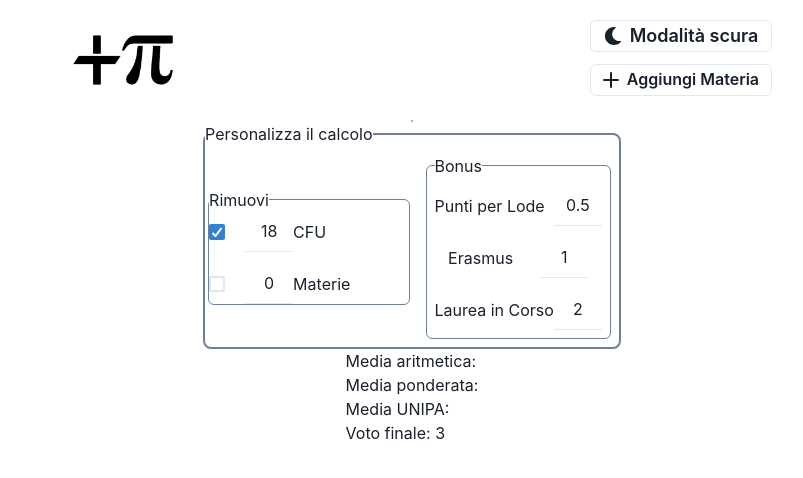
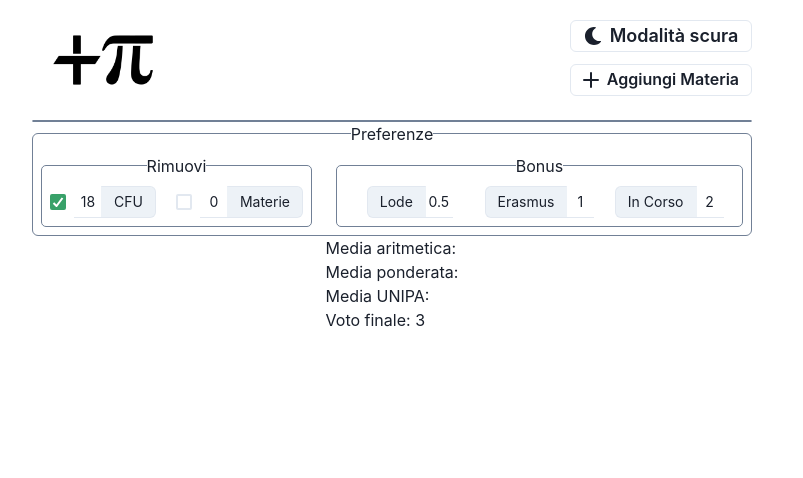
Before and after one commit to ExalFabu/TPTP, a React (Create React App) app: page / in a window 1280 px wide. Shown: the top 478 px of the page, without its empty margins (248-1051 px from the left). Built offline with nearby package versions, Linux system fonts and the light colour scheme.

Commit message:
Prettified overall look

```diff
--- a/src/App.js
+++ b/src/App.js
@@ -2,17 +2,16 @@ import React, { useState } from 'react';
 import {
   ChakraProvider,
   theme,
-  Container,
   Center,
   SimpleGrid,
-  GridItem,
+  Flex,
 } from '@chakra-ui/react';
 import { LectureType } from './components/Lecture';
 import LectureTable from './components/LectureTable';
 import Average from './components/Average';
 import Header from './components/Header';
 import PreferencesTab from './components/PreferencesTab';
-import { exactWidth } from './theme'
+import { exactWidth } from './theme';
 
 const checkUrlParams = urlLocation => {
   if (
@@ -47,6 +46,8 @@ const checkUrlParams = urlLocation => {
 // 1. URL Parameters
 // 2. LocalStorage
 // 3. None
+
+/** @type {import('./model/LectureType').Lecture[]} */
 const defaultLectures =
   checkUrlParams(window.location) ||
   JSON.parse(localStorage.getItem('lectures')) ||
@@ -69,11 +70,17 @@ function App() {
   let [lectures, setLecturesState] = useState(defaultLectures);
   let [options, setOptionsState] = useState(defaultOptions);
   // Funzione wrapper a setLecturesState così da salvare anche in LocalStorage ogni volta.
+  /**
+   * @param {import('./model/LectureType').Lecture[]} l - Lecture list
+   */
   const setLectures = l => {
     setLecturesState(l);
     localStorage.setItem('lectures', JSON.stringify(l));
   };
 
+  /**
+   * @param {import('./model/PreferencesType').Preferences} o
+   */
   const setOptions = o => {
     setOptionsState(o);
     localStorage.setItem('options', JSON.stringify(o));
@@ -81,7 +88,7 @@ function App() {
 
   return (
     <ChakraProvider theme={theme}>
-      <Center>
+      <Flex justifyContent="center">
       <SimpleGrid
         templateColumns={{
           base: '1fr',
@@ -90,32 +97,38 @@ function App() {
           base: `
                   "Header"
                   "LectureTable"
-                  "OptionsTab"
+                  "PreferencesTab"
                   "Average"
                   `,
         }}
         w={exactWidth}
         justifyItems="center"
         alignItems="center"
-          px={5}
+        // px={5}
         alignSelf="center"
       >
-            <Header gridArea="Header" allLectures={lectures} setLectures={setLectures} />
-          <Container
+        <Header
+          gridArea="Header"
+          allLectures={lectures}
+          setLectures={setLectures}
+          w={exactWidth}
+        />
+        <LectureTable
           gridArea="LectureTable"
           w={exactWidth}
-            alignContent="center"
-          >
-            <LectureTable allLectures={lectures} setLectures={setLectures} />
-          </Container>
-          <Center gridArea="OptionsTab" w={exactWidth}>
-            <PreferencesTab options={options} setOptions={setOptions} />
-          </Center>
+          allLectures={lectures}
+          setLectures={setLectures}
+        />
+        <PreferencesTab
+          gridArea="PreferencesTab"
+          preferences={options}
+          setPreferences={setOptions}
+        />
         <Center gridArea="Average">
           <Average allLectures={lectures} preferences={options} />
         </Center>
       </SimpleGrid>
-      </Center>
+      </Flex>
     </ChakraProvider>
   );
 }
--- a/src/components/Header.js
+++ b/src/components/Header.js
@@ -10,7 +10,7 @@ import { Logo } from './Logo';
 export default function Header({ allLectures, setLectures, ...props}) {
   return (
 
-      <Flex {...props} width="100%" my={5} justifyContent="space-between">
+      <Flex {...props} my={5} justifyContent="space-between">
         <Logo maxH="5em" />
         <SimpleGrid columns={1} gap={2} >
           <ColorModeSwitcher />
--- a/src/components/LectureTable.js
+++ b/src/components/LectureTable.js
@@ -1,10 +1,9 @@
-import { Center, SimpleGrid } from '@chakra-ui/layout';
+import { SimpleGrid } from '@chakra-ui/layout';
 import React from 'react';
 import Lecture from './Lecture';
 
-function LectureTable({ allLectures, setLectures }) {
+function LectureTable({ allLectures, setLectures, ...props}) {
   return (
-    <Center>
       <SimpleGrid
         display="inline-block"
         border="1px"
@@ -13,6 +12,7 @@ function LectureTable({ allLectures, setLectures }) {
         columns={1}
         rowGap={5}
         justifyItems="center"
+        {...props}
       >
         {allLectures.map(el => {
           return (
@@ -25,7 +25,6 @@ function LectureTable({ allLectures, setLectures }) {
           );
         })}
       </SimpleGrid>
-    </Center>
   );
 }
 
--- a/src/components/PreferencesTab.js
+++ b/src/components/PreferencesTab.js
@@ -2,117 +2,72 @@ import { Checkbox } from '@chakra-ui/checkbox';
 import {
   Input,
   InputGroup,
+  InputLeftAddon,
+  InputRightAddon,
 } from '@chakra-ui/input';
-import {
-  Box,
-  Center,
-  GridItem,
-  SimpleGrid,
-} from '@chakra-ui/layout';
+import { Box, SimpleGrid } from '@chakra-ui/layout';
+import { useBreakpointValue } from '@chakra-ui/media-query';
 import React from 'react';
+import { borderColor, exactWidth } from '../theme';
 
-/*
-Rimozione dalla media
-    - [INT] cfu
-    - [INT] n. materie
-
-Valori utilizzati per calcolare il voto finale
-    - Punti per lode: (0,5)
-    - Punti per Erasmus (1)
-    - Punti per laurea In Corso (2)
-    - Punti in base alla media (vedi tabella nel README)
-
-Struttura opzioni
-{
-  "cfu_or_mat": [true|false]
-  "num": [int] (numero di cfu o di materie)
-  "bonus": {
-    "ppl": [int]
-    "erasmus": [int]
-    "incorso": [int]
-  }
-}
-*/
-
-
-/**
- * @param {Object} props
- * @param {import('../model/PreferencesType').Preferences} props.options
- * */
-export default function PreferencesTab({ options: preferences, setOptions }) {
-
-  const handleChange = e => {
-    console.log(e);
-    setOptions({
-      ...preferences,
-      [e.target.name]: e.target.valueAsNumber || e.target.value,
+const RemoveComponent = ({ preferences, setPreferences, ...props }) => {
+  const borderStyle = useBreakpointValue({
+    base: { borderY: '1px' },
+    md: { border: '1px' },
   });
-  };
-
-
+  const legendPosition = useBreakpointValue({
+    base: 'left',
+    md: 'center',
+  });
   return (
-    <Box as="fieldset" border="2px" borderColor="gray.500" borderRadius="lg">
-      <legend>Personalizza il calcolo</legend>
+    <Box
+      {...props}
+      as="fieldset"
+      {...borderStyle}
+      borderColor={borderColor}
+      borderRadius={5}
+      p={2}
+      mx={2}
+      h="min-content"
+    >
+      <legend align={legendPosition}> Rimuovi </legend>
       <SimpleGrid
-        templateColumns="repeat(2, 1fr)"
-        templateAreas={`
-                        "Rimuovi Bonus"
-                    `}
-        ml="3px"
-        gap={2}
-        alignItems="center"
+        templateColumns="1fr 1fr"
+        templateAreas={`"cfus mats"`}
+        columnGap={5}
+        alignContent="center"
+        justifyContent="center"
       >
-        <GridItem gridArea="Rimuovi">
-          <Box
-            as="fieldset"
-            border="1px"
-            borderColor="gray.500"
-            borderRadius="md"
-          >
-            <legend>Rimuovi</legend>
-            <SimpleGrid
-              templateColumns="min-content 1fr"
-              templateAreas={`"radios cfus" "radios mats"`}
-              columnGap={5}
-              rowGap={3}
-              alignItems="center"
-              justifyItems="center"
+        <InputGroup
+          gridArea="cfus"
+          size="sm"
+          justifyContent="center"
+          alignContent="center"
         >
           <Checkbox
-                name="cfu_checkbox"
             isChecked={preferences.removeCFU}
+            aria-label="Rimuovi CFU"
+            colorScheme="green"
             onChange={e => {
               if (e.target.checked === false) return;
-                  setOptions({
+              setPreferences({
                 ...preferences,
                 removeCFU: e.target.checked,
               });
             }}
+            size="md"
+            mr={2}
           />
-              <Checkbox
-                name="cfu_checkbox"
-                isChecked={!preferences.removeCFU}
-                onChange={e => {
-                  if (e.target.checked === false) return;
-                  setOptions({
-                    ...preferences,
-                    removeCFU: false,
-                  });
-                }}
-              />
-              <InputGroup gridArea="cfus" size="sm">
-                <Center>
           <Input
-
-                    w="3em"
+            w="2em"
+            aria-label="CFU da rimuovere"
             id="cfu_val"
-                    name="cfu_value"
             variant="flushed"
             type="number"
             min={0}
             value={preferences.cfu_value}
             onChange={e => {
-                      setOptions({
+              setPreferences({
                 ...preferences,
                 removeCFU: true,
                 cfu_value: e.target.valueAsNumber,
@@ -120,28 +75,49 @@ export default function PreferencesTab({ options: preferences, setOptions }) {
             }}
             textAlign="center"
             onClick={e => {
-                      setOptions({
+              setPreferences({
                 ...preferences,
                 removeCFU: true,
-                      })
+              });
             }}
           />
-
-                  <label for="cfu_val">CFU</label>
-                </Center>
+          <InputRightAddon
+            as="label"
+            for="cfu_val"
+            children="CFU"
+            borderRadius="md"
+          />
         </InputGroup>
-              <InputGroup gridArea="mats" size="sm">
-                <Center>
+        <InputGroup
+          gridArea="mats"
+          size="sm"
+          justifyContent="center"
+          alignContent="center"
+        >
+          <Checkbox
+            isChecked={!preferences.removeCFU}
+            aria-label="Rimuovi Materie"
+            colorScheme="orange"
+            onChange={e => {
+              if (e.target.checked === false) return;
+              setPreferences({
+                ...preferences,
+                removeCFU: false,
+              });
+            }}
+            size="md"
+            mr={2}
+          />
           <Input
-                    w="3em"
-                    id='mat_val'
-                    name="mat_value"
+            w="2em"
+            id="mat_val"
+            aria-label="Materie da rimuovere"
             variant="flushed"
             type="number"
             min={0}
             value={preferences.mat_value}
             onChange={e => {
-                      setOptions({
+              setPreferences({
                 ...preferences,
                 removeCFU: false,
                 mat_value: e.target.valueAsNumber,
@@ -149,90 +125,169 @@ export default function PreferencesTab({ options: preferences, setOptions }) {
             }}
             textAlign="center"
             onClick={e => {
-                      setOptions({
+              setPreferences({
                 ...preferences,
                 removeCFU: false,
-                      })
+              });
             }}
           />
-                  <label for="mat_val">Materie</label>
-                </Center>
+          <InputRightAddon
+            as="label"
+            for="mat_val"
+            borderRadius="md"
+            children="Materie"
+          />
         </InputGroup>
       </SimpleGrid>
     </Box>
-        </GridItem>
-        <GridItem gridArea="Bonus">
+  );
+};
+
+const BonusComponent = ({ preferences, setPreferences, ...props }) => {
+  const borderStyle = useBreakpointValue({
+    base: { borderY: '1px' },
+    md: { border: '1px' },
+  });
+  const legendPosition = useBreakpointValue({
+    base: 'left',
+    md: 'center',
+  });
+  const handleChange = e => {
+    console.log(e);
+    setPreferences({
+      ...preferences,
+      [e.target.name]: e.target.valueAsNumber || 0,
+    });
+  };
+  return (
     <Box
+      {...props}
       as="fieldset"
-            border="1px"
-            borderColor="gray.500"
-            borderRadius="md"
-            m={2}
+      {...borderStyle}
+      borderColor={borderColor}
+      borderRadius={5}
       p={2}
-          >
-            <legend>Bonus</legend>
-            <SimpleGrid rowGap={3}>
-              <GridItem
+      mx={2}
       display="flex"
       justifyContent="space-between"
+      justifyItems="center"
       alignItems="center"
     >
-                <label for="ptlode"> Punti per Lode </label>
+      <legend align={legendPosition}> Bonus </legend>
+      <InputGroup
+        size="sm"
+        display="flex"
+        justifyContent="center"
+        alignItems="center"
+      >
+        <InputLeftAddon as="label" for="ptlode" children="Lode" borderRadius="md"/>
         <Input
           id="ptlode"
           name="ptlode"
           variant="flushed"
           type="number"
-                  w="3em"
+          w="2em"
           step={0.5}
           min={0}
           textAlign="center"
           value={preferences.ptlode}
           onChange={handleChange}
         />
-              </GridItem>
-              <GridItem
+      </InputGroup>
+      <InputGroup
+        size="sm"
         display="flex"
-                justifyContent="space-around"
+        justifyContent="center"
         alignItems="center"
-                w="100%"
       >
-                <Box as="label" for="erasmus"> Erasmus </Box>
+        <InputLeftAddon as="label" for="erasmus" children="Erasmus" borderRadius="md"/>
+
         <Input
           id="erasmus"
           name="erasmus"
           variant="flushed"
           type="number"
-                  w="3em"
+          w="2em"
           step={0.5}
           min={0}
           textAlign="center"
           value={preferences.erasmus}
           onChange={handleChange}
         />
-              </GridItem>
-              <GridItem
+      </InputGroup>
+      <InputGroup
+        size="sm"
         display="flex"
-                justifyContent="space-between"
+        justifyContent="center"
         alignItems="center"
       >
-                <label for="incorso"> Laurea in Corso </label>
+        <InputLeftAddon as="label" for="incorso" children="In Corso" borderRadius="md" />
         <Input
           id="incorso"
           name="incorso"
           variant="flushed"
           type="number"
-                  w="3em"
+          w="2em"
           step={0.5}
           min={0}
           textAlign="center"
           value={preferences.incorso}
           onChange={handleChange}
         />
-              </GridItem>
-            </SimpleGrid>
+      </InputGroup>
     </Box>
-        </GridItem>
+  );
+};
+
+// const MediaComponent = ({ preferences, setPreferences, ...props }) => {};
+
+/**
+ * @param {Object} props
+ * @param {import('../model/PreferencesType').Preferences} props.options
+ * */
+export default function PreferencesTab({
+  preferences,
+  setPreferences,
+  ...props
+}) {
+  const legendPosition = useBreakpointValue({
+    base: 'center',
+    md: 'center',
+  });
+  return (
+    <Box
+      border="1px"
+      borderColor={borderColor}
+      borderRadius="md"
+      as="fieldset"
+      w={exactWidth}
+    >
+      <legend align={legendPosition}>Preferenze</legend>
+      <SimpleGrid
+        templateColumns={{
+          base: '1fr',
+          md: '1fr 2fr',
+        }}
+        templateAreas={{
+          base: `"Rimuovi" "Bonus"`,
+          md: `"Rimuovi Bonus"`,
+        }}
+        gap={2}
+        width="100%"
+        justifyContent="center"
+        py={2}
+        {...props}
+      >
+        <RemoveComponent
+          preferences={preferences}
+          setPreferences={setPreferences}
+          gridArea="Rimuovi"
+        />
+        <BonusComponent
+          gridArea="Bonus"
+          preferences={preferences}
+          setPreferences={setPreferences}
+        />
       </SimpleGrid>
     </Box>
   );
--- a/src/model/PreferencesType.js
+++ b/src/model/PreferencesType.js
@@ -1,5 +1,5 @@
 /**
- Options
+ Preferences
  @typedef {Object} Preferences
  @property {string} cfu_or_mat
  @property {boolean} removeCFU
--- a/src/theme.js
+++ b/src/theme.js
@@ -1,4 +1,7 @@
 export const exactWidth = {
-    base: "390px",
-    md: "720px"
+    base: "320px",
+    sm: "350px",
+    md: "720px",
 }
+
+export const borderColor = "gray.500"
```
Also changed, not shown: src/components/Lecture.js (+7 -11 lines). Lines whose indentation alone changed are shown as unchanged.
